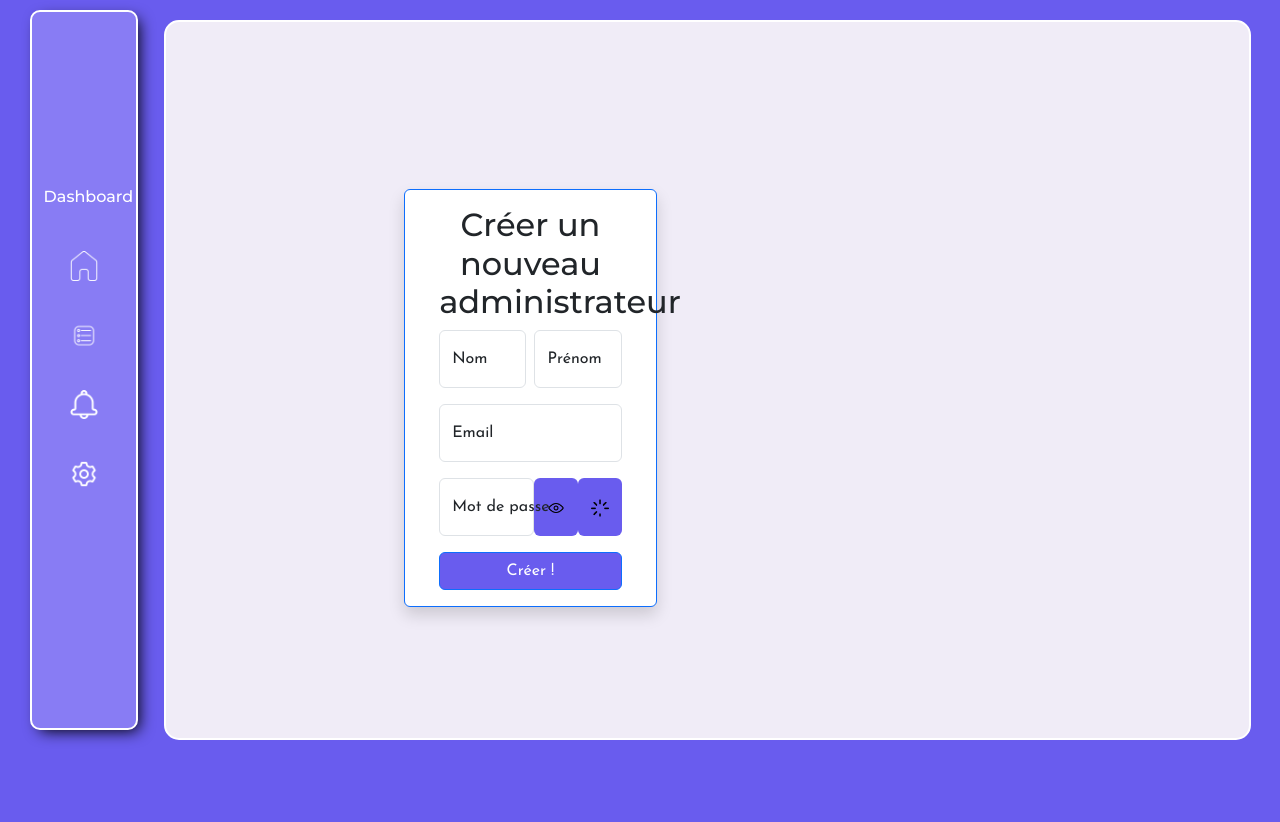
After one commit to XLofi/ProjetMIAGE, a PHP site: page /CreateAdmin.php in a window 1280 px wide. The commit adds this page. Run offline with PHP 8.4, Linux system fonts and the light colour scheme.

Commit message:
Fix - CreateAdmin.php

```diff
--- /dev/null
+++ b/CreateAdmin.php
@@ -0,0 +1,116 @@
+<!DOCTYPE html>
+<html lang="fr">
+
+<head>
+    <meta charset="UTF-8">
+    <meta http-equiv="X-UA-Compatible" content="IE=edge">
+    <meta name="viewport" content="width=device-width, initial-scale=1.0">
+    <title>S'inscrire</title>
+    <link rel="stylesheet" href="../styles/bootstrap.min.css">
+    <link rel="stylesheet" href="../styles/style.css">
+    <script src="../scripts/script.js"></script>
+</head>
+
+<body>
+<div class="row">
+    <div class="col-md-1" id="menu">
+        <div id="title">
+            <p id="dashboardTitle">Dashboard</p>
+        </div>
+        <div id="elements">
+            <ul>
+                <li><img src="../assets/maison.png" alt="" srcset="" class="img-fluid"></li>
+                <li><img src="../assets/lister.png" alt="" srcset="" class="img-fluid"></li>
+                <li><img src="../assets/notification.png" alt="" srcset="" class="img-fluid"></li>
+                <li><img src="../assets/parametre.png" alt="" srcset="" class="img-fluid"></li>
+            </ul>
+        </div>
+    </div>
+    <div id="separation"></div>
+    <div class="col-md-10" id="homePage">
+        <div class="row justify-content-center align-items-center" style="height: 100vh;">
+            <div class="col-md-7">
+                <div id="infosZone">
+                    <div class="col-md-5">
+                        <div id="form" class="d-flex justify-content-center shadow p-3 mb-5 bg-body rounded  border border-primary">
+                            <div class="col-md-10">
+                                <h2 style="text-align: center;">Créer un nouveau administrateur</h2>
+                                <form action="<?php echo $_SERVER['PHP_SELF']; ?>" method="POST">
+                                    <div class="row g-2 mb-3">
+                                        <div class="col-md">
+                                            <div class="form-floating">
+                                                <input type="text" class="form-control" id="inputNom" name="inputNom"
+                                                       placeholder="Nom" value="" oninput="validerFormulaireInscription()">
+                                                <label for="inputNom">Nom</label>
+                                            </div>
+                                        </div>
+                                        <div class="col-md">
+                                            <div class="form-floating">
+                                                <input type="text" class="form-control" id="inputPrenom" name="inputPrenom"
+                                                       placeholder="Prénom" value="" oninput="validerFormulaireInscription()">
+                                                <label for="inputPrenom">Prénom</label>
+                                            </div>
+                                        </div>
+                                    </div>
+                                    <div class="form-floating mb-3">
+                                        <input type="email" class="form-control" id="inputEmail" name="inputEmail"
+                                               placeholder="name@example.com" oninput="validerFormulaireInscription()">
+                                        <label for="inputEmail">Email</label>
+                                    </div>
+                                    <div class="mb-3 form-floating d-flex">
+                                        <input type="password" class="form-control" id="inputPassword" name="inputPassword"
+                                               placeholder="Secret" oninput="validerFormulaireInscription()">
+                                        <label for="inputPassword">Mot de passe</label>
+                                        <button class="btn password-toggle-btn" type="button"
+                                                onclick="togglePassword('inputPassword', 'oeil')"
+                                                style="background-color: #695cee;">
+                                            <img src="../assets/oeil.png" alt="" srcset="" id="oeil">
+                                        </button>
+                                        <button class="btn password-toggle-btn" type="button"
+                                                onclick="genererMotDePasse()"
+                                                style="background-color: #695cee;">
+                                            <img src="../assets/loading.png" alt="" srcset="" id="oeil">
+                                        </button>
+                                    </div>
+                                    <div class="d-grid gap-2">
+                                        <button class="btn btn-primary" type="submit" id="btnInscription">Créer !</button>
+                                    </div>
+                                </form>
+                            </div>
+                        </div>
+                    </div>
+                </div>
+            </div>
+        </div>
+    </div>
+</div>
+</body>
+</html>
+<?php
+global $conn;
+include("config.php");
+
+// Vérification si des données ont été soumises via le formulaire
+if ($_SERVER["REQUEST_METHOD"] === "POST") {
+    // Récupération des valeurs du formulaire
+    $nom = $_POST['inputNom'];
+    $prenom = $_POST['inputPrenom'];
+    $email = $_POST['inputEmail'];
+    $motDePasse = $_POST['inputPassword'];
+
+    // Insertion des données dans la base de données
+    $sql1 = "INSERT INTO personne (nom, prenom, MotdePasse,Compte) VALUES ('$nom', '$prenom', '$motDePasse','A')";
+    $sql2 = "INSERT INTO adresseetudiant (Email,personne_id) VALUES ('$email',LAST_INSERT_ID())";
+
+    // Exécution des requêtes SQL
+    if ($conn->query($sql1) === TRUE && $conn->query($sql2) === TRUE) {
+        // Redirection vers la page de tableau de bord de l'étudiant
+        ///header("Location: dashboardetudiant.php");
+        exit();
+    } else {
+        echo "Une erreur s'est produite lors de l'inscription : " . $conn->error;
+    }
+}
+
+$conn->close();
+?>
```
Also changed, not shown: inscription.php (+3 -80 lines).
